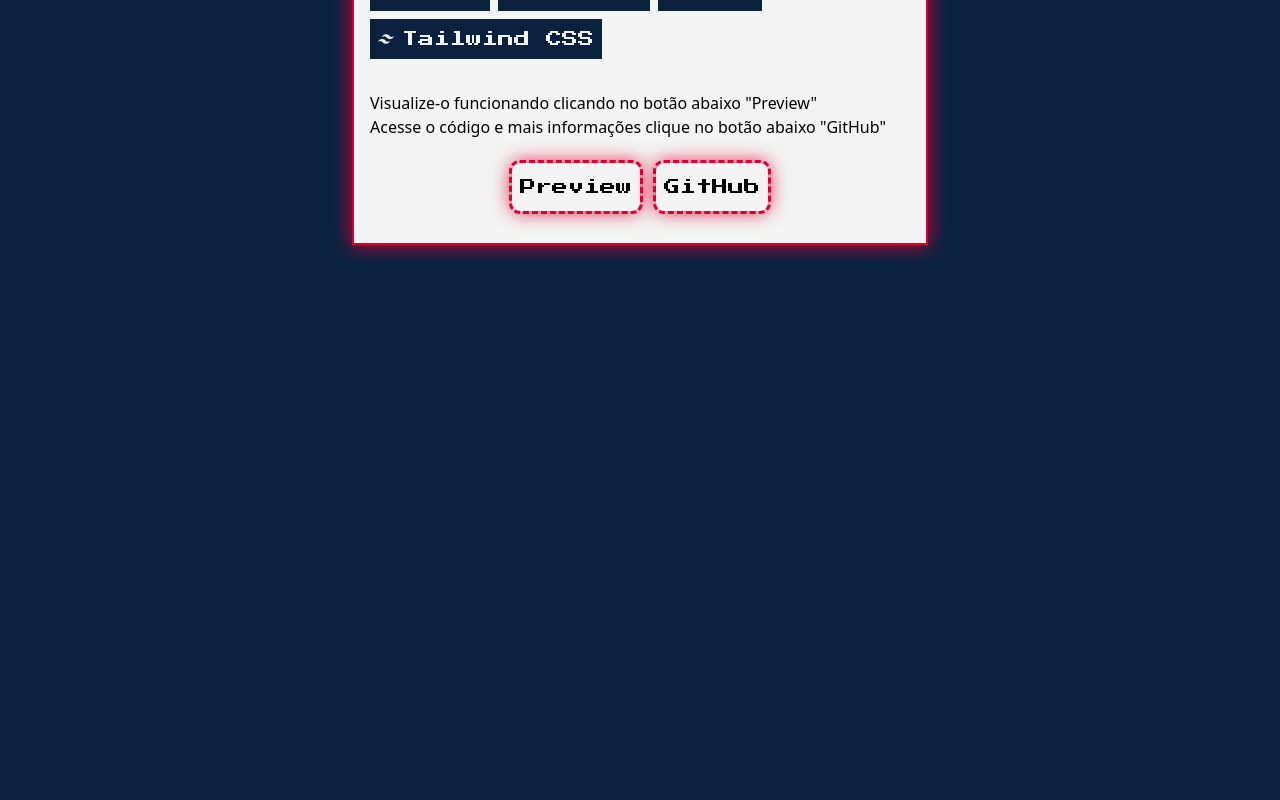
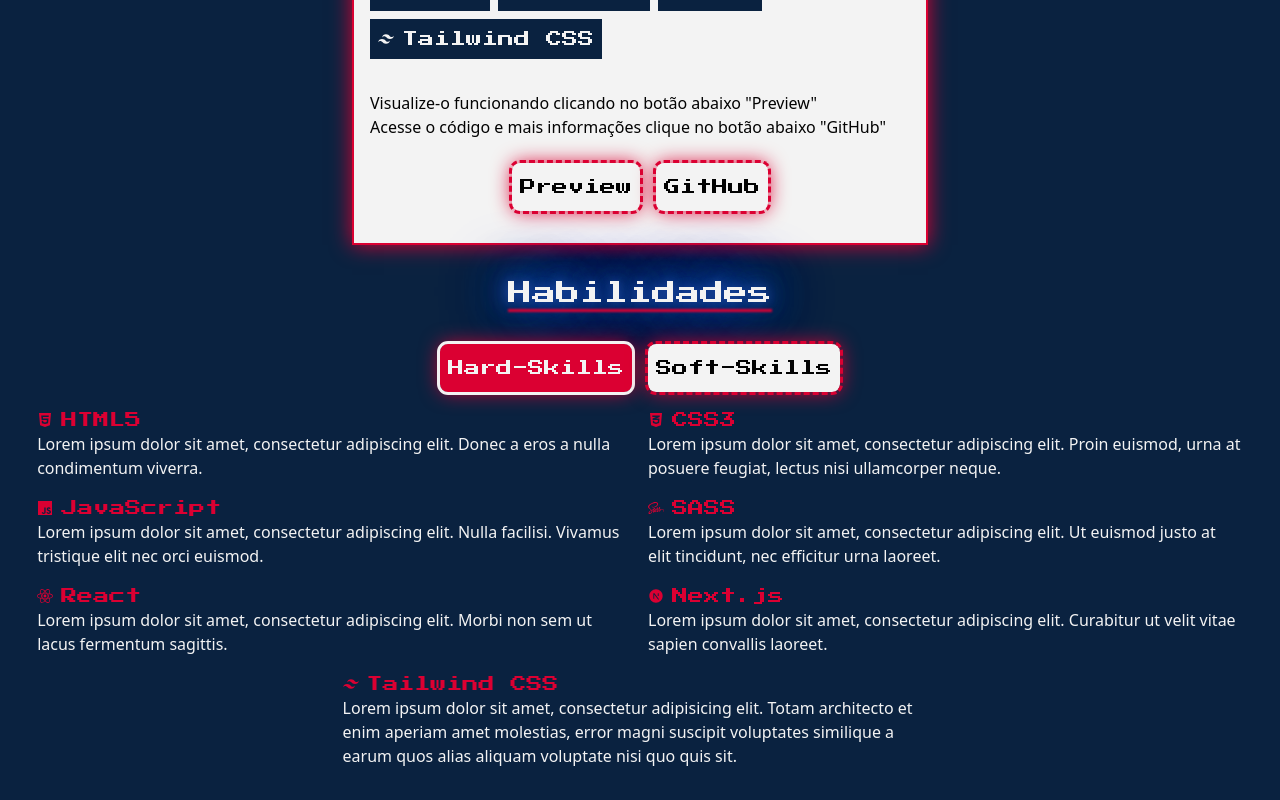
Before and after one commit to ThesllaDev/portfolio, a Next.js app: page / in a window 1280 px wide. Shown: the part 2500-3300 px from the top of the page. Before the commit the page ends 2761 px from the top, so only its background shows below. Built offline with nearby package versions, Linux system fonts and the light colour scheme.

Commit message:
✨🍱💄 Feat: add skills section UI, components and data
- add file with information about hard and soft skills
- create SkillTabContent and SkillList components

```diff
--- a/src/app/page.js
+++ b/src/app/page.js
@@ -3,6 +3,7 @@
 import LinkButton from "@/components/LinkButton";
 import projects from "@/data/projects";
 import ProjectCard from "@/components/ProjectCard";
+import SkillTabContent from "@/components/SkillTabContent";
 
 export default function Home() {
   return (
@@ -49,12 +50,18 @@
           />
         </footer>
       </section>
-			<section id="projects" className="flex flex-wrap justify-center gap-4">
+      <section id="projects" className="flex flex-wrap justify-center gap-4">
         <header className="flex w-full flex-col items-center p-4">
-					<TitleSection text="Projetos" />
-				</header>
-				<ProjectCard projectsDatas={projects} />
-			</section>
+          <TitleSection text="Projetos" />
+        </header>
+        <ProjectCard projectsDatas={projects} />
+      </section>
+      <section id="skills">
+        <header className="flex w-full flex-col items-center p-4">
+          <TitleSection text="Habilidades" />
+        </header>
+        <SkillTabContent />
+      </section>
     </main>
   );
 }
--- /dev/null
+++ b/src/components/SkillList.js
@@ -0,0 +1,21 @@
+import { hardSkills } from "@/data/skills";
+import technologyIconCode from "@/data/technologyIconCode";
+import Icon from "@/components/Icon";
+
+export default function SkillList({ skillDatas }) {
+  return (
+    <dl className="flex flex-wrap gap-4 py-4 sm:justify-center">
+      {skillDatas.map((skill) => (
+        <div key={skill.term}>
+          <dt className="flex items-center gap-2 text-red">
+            {skillDatas === hardSkills && (
+              <Icon iconCode={technologyIconCode[skill.term]} />
+            )}
+            {skill.term}
+          </dt>
+          <dd className="font-sans sm:max-w-prose">{skill.description}</dd>
+        </div>
+      ))}
+    </dl>
+  );
+}
--- /dev/null
+++ b/src/components/SkillTabContent.js
@@ -0,0 +1,40 @@
+"use client";
+import { useState } from "react";
+import { hardSkills, softSkills } from "@/data/skills";
+import SkillList from "./SkillList";
+
+export default function SkillTabContent() {
+  const [skillsActive, setskillsActive] = useState(true);
+
+  return (
+    <article>
+      <header>
+        <nav className="text-black">
+          <ul className="flex flex-wrap justify-center gap-4">
+            <li>
+              <button
+                className={`object-neon-glow rounded-lg px-2 py-3 ${skillsActive === true ? "bg-red text-white outline outline-white" : "bg-white outline-dashed outline-red hover:bg-red hover:text-white hover:outline hover:outline-white"}`}
+                onClick={() => setskillsActive(true)}
+              >
+                Hard-Skills
+              </button>
+            </li>
+            <li>
+              <button
+                className={`object-neon-glow rounded-lg px-2 py-3 ${skillsActive === false ? "bg-red text-white outline outline-white" : "bg-white outline-dashed outline-red hover:bg-red hover:text-white hover:outline hover:outline-white"}`}
+                onClick={() => setskillsActive(false)}
+              >
+                Soft-Skills
+              </button>
+            </li>
+          </ul>
+        </nav>
+      </header>
+      {skillsActive ? (
+        <SkillList skillDatas={hardSkills} />
+      ) : (
+        <SkillList skillDatas={softSkills} />
+      )}
+    </article>
+  );
+}
--- /dev/null
+++ b/src/data/skills.js
@@ -0,0 +1,70 @@
+export const hardSkills = [
+  {
+    term: "HTML5",
+    description:
+      "Lorem ipsum dolor sit amet, consectetur adipiscing elit. Donec a eros a nulla condimentum viverra.",
+  },
+  {
+    term: "CSS3",
+    description:
+      "Lorem ipsum dolor sit amet, consectetur adipiscing elit. Proin euismod, urna at posuere feugiat, lectus nisi ullamcorper neque.",
+  },
+  {
+    term: "JavaScript",
+    description:
+      "Lorem ipsum dolor sit amet, consectetur adipiscing elit. Nulla facilisi. Vivamus tristique elit nec orci euismod.",
+  },
+  {
+    term: "SASS",
+    description:
+      "Lorem ipsum dolor sit amet, consectetur adipiscing elit. Ut euismod justo at elit tincidunt, nec efficitur urna laoreet.",
+  },
+  {
+    term: "React",
+    description:
+      "Lorem ipsum dolor sit amet, consectetur adipiscing elit. Morbi non sem ut lacus fermentum sagittis.",
+  },
+  {
+    term: "Next.js",
+    description:
+      "Lorem ipsum dolor sit amet, consectetur adipiscing elit. Curabitur ut velit vitae sapien convallis laoreet.",
+  },
+  {
+    term: "Tailwind CSS",
+    description:
+      "Lorem ipsum dolor sit amet, consectetur adipisicing elit. Totam architecto et enim aperiam amet molestias, error magni suscipit voluptates similique a earum quos alias aliquam voluptate nisi quo quis sit.",
+  },
+];
+
+export const softSkills = [
+  {
+    term: "Paciente",
+    description:
+      "Lorem ipsum dolor sit amet, consectetur adipiscing elit. Sed ultricies ligula et nibh elementum, ac ultrices eros venenatis.",
+  },
+  {
+    term: "Resolução de problemas",
+    description:
+      "Lorem ipsum dolor sit amet, consectetur adipisicing elit. Totam architecto et enim aperiam amet molestias, error magni suscipit voluptates similique a earum quos alias aliquam voluptate nisi quo quis sit.",
+  },
+  {
+    term: "Trabalho em equipe",
+    description:
+      "Lorem ipsum dolor sit amet, consectetur adipiscing elit. Donec facilisis lectus nec lectus auctor, id pharetra massa tristique.",
+  },
+  {
+    term: "Empatia",
+    description:
+      "Lorem ipsum dolor sit amet, consectetur adipiscing elit. Mauris sit amet dictum orci, at pharetra velit.",
+  },
+  {
+    term: "Resiliente",
+    description:
+      "Lorem ipsum dolor sit amet, consectetur adipiscing elit. Aliquam erat volutpat. Suspendisse euismod felis id libero fermentum.",
+  },
+  {
+    term: "Disciplinado",
+    description:
+      "Lorem ipsum dolor sit amet, consectetur adipiscing elit. Integer at dolor et nisl luctus tristique.",
+  },
+];
```
